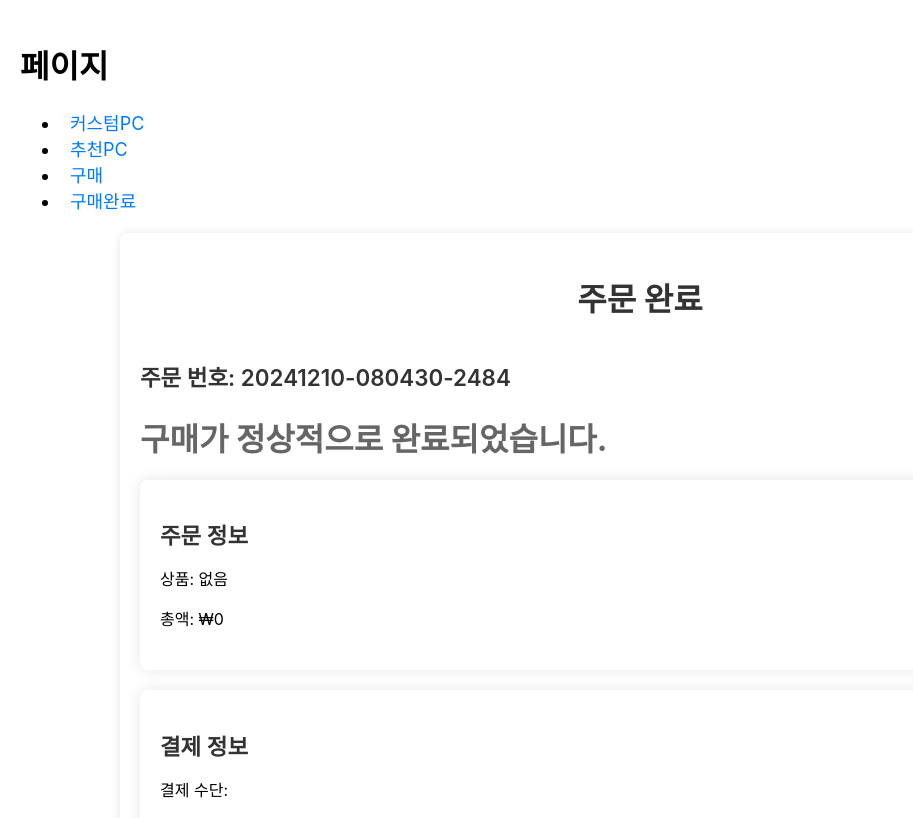
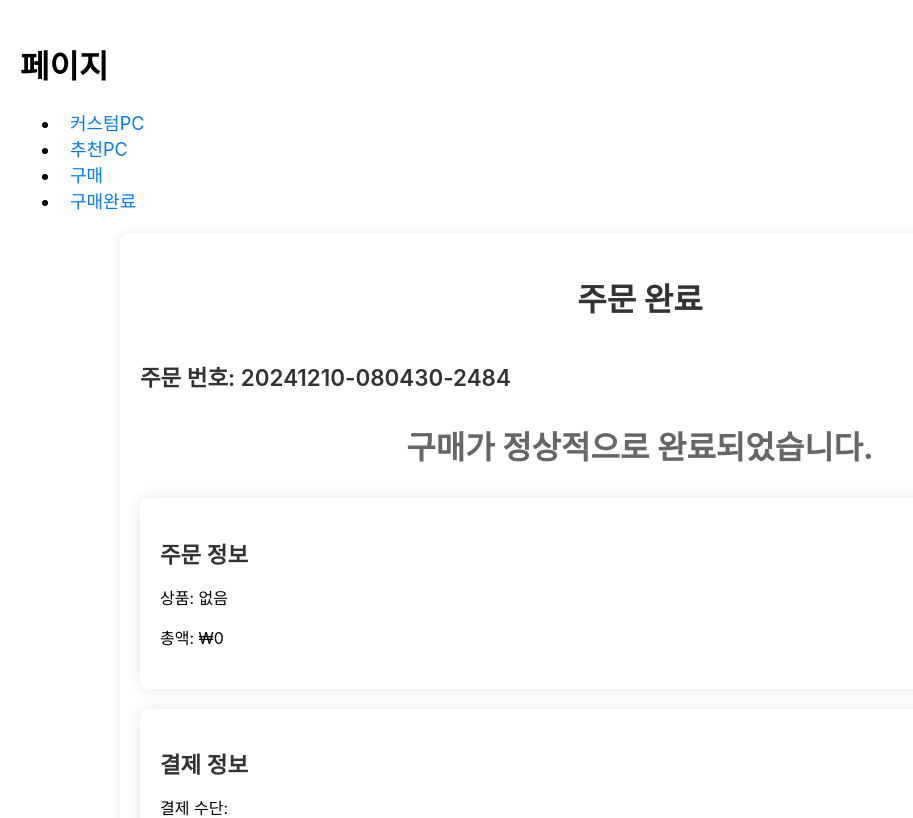
Before and after one commit to suddengithub/Y_FRONTEND, a React (Create React App) app: page /order-success in a window 1280 px wide. Shown: the top 818 px of the page, without its empty margins (0-913 px from the left). Built offline with nearby package versions, Linux system fonts and the light colour scheme.

Commit message:
구매완료 페이지 수정

```diff
--- a/src/components/OrderSuccess.jsx
+++ b/src/components/OrderSuccess.jsx
@@ -99,7 +99,9 @@ const styles = {
     fontSize: "2rem",
     fontWeight: "bold",
     color: "#666",
-    marginBottom: "20px",
+    marginBottom: "30px",
+    textAlign: "center",
+    marginTop: "30px",
   },
   subHeader: {
     fontSize: "1.2rem",
```
